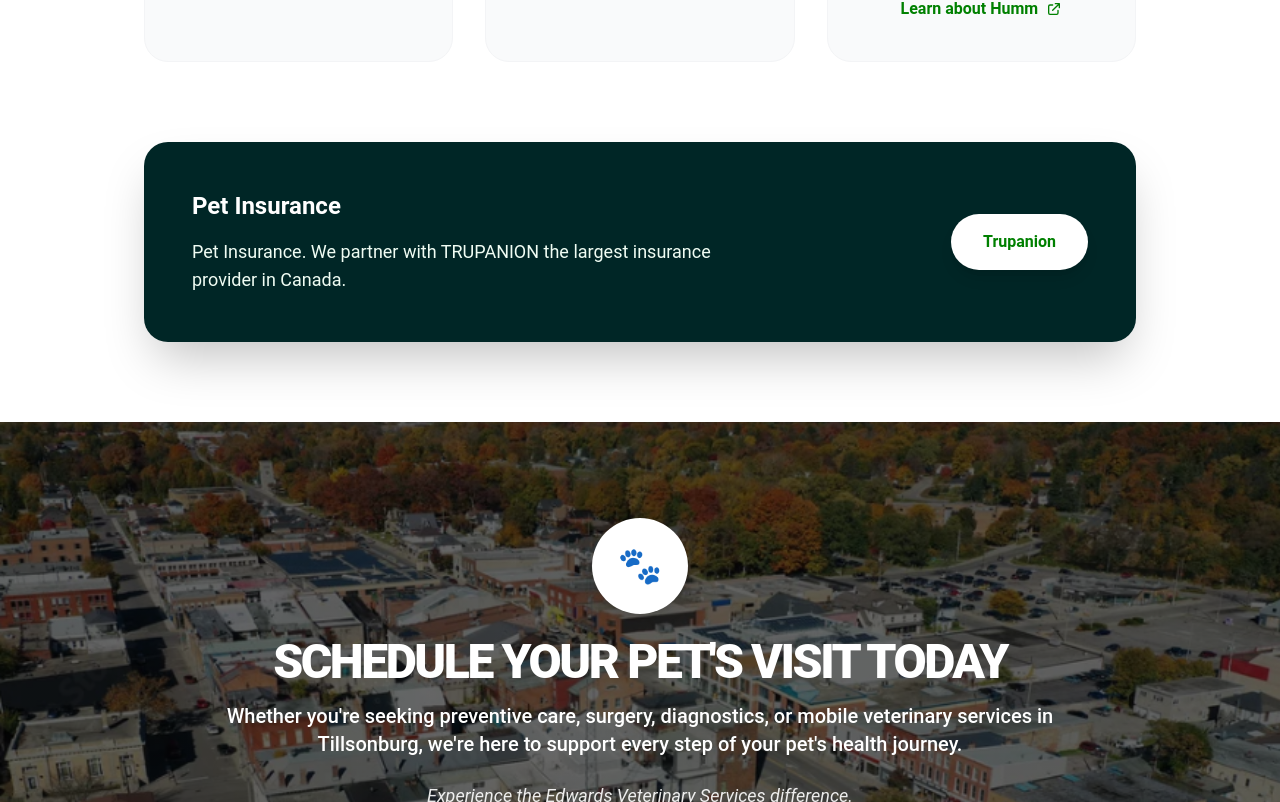
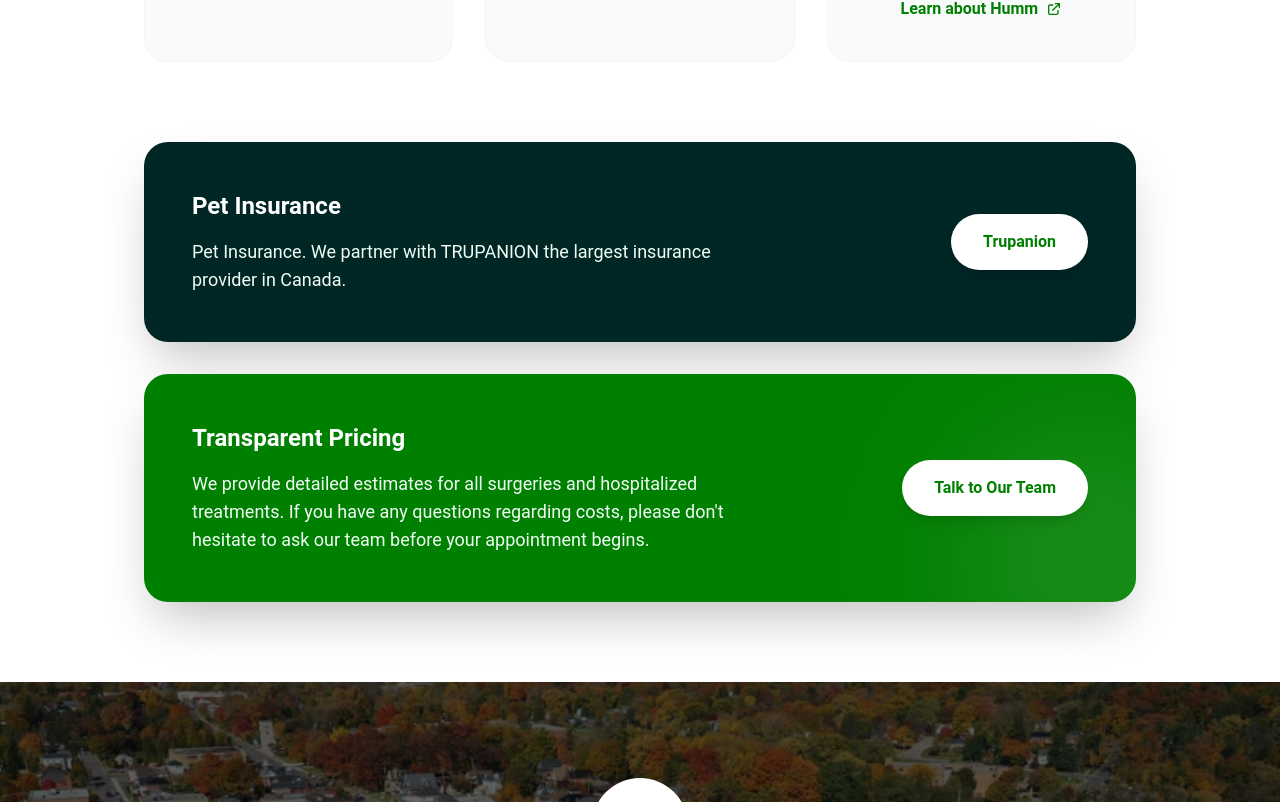
Before and after one commit to csmansoor/Edwards-Veterinary-Service-Website, a React (Vite) app: page /#/payments in a window 1280 px wide. Shown: the part 924-1726 px from the top of the page. Built offline with nearby package versions, Linux system fonts and the light colour scheme.

Commit message:
image fixed layout improved

```diff
--- a/package.json
+++ b/package.json
@@ -6,10 +6,9 @@
   "homepage": "https://csmansoor.github.io/Edwards-Veterinary-Service-Website",
   "scripts": {
     "dev": "vite",
-    "build": "tsc && vite build",
+    "build": "vite build",
     "preview": "vite preview",
     "predeploy": "npm run build",
-
     "deploy": "gh-pages -d dist"
   },
   "dependencies": {
--- a/pages/Payments.tsx
+++ b/pages/Payments.tsx
@@ -1,7 +1,7 @@
 import React from 'react';
 import { Link } from 'react-router-dom';
-
-
+//@ts-ignore
+import hummLogo from '../images/humm-logo.webp';
 const Payments: React.FC = () => {
   const paymentMethods = [
     {
@@ -28,7 +28,7 @@ const Payments: React.FC = () => {
       detail: "Buy now and pay later with Humm. Spread the cost of your pet's care over easy installments.",
       icon: (
         <img
-          src="/humm-logo.webp"
+          src={hummLogo}
           alt="Humm Logo"
           className="h-21 w-auto object-contain" // Height matches the SVG feel, width scales naturally
         />
@@ -96,6 +96,23 @@ const Payments: React.FC = () => {
              </a>
            </div>
         </div>
+        <div className="h-8" />
+        <div className="bg-[#008000] rounded-3xl p-12 text-white shadow-2xl relative gap-y-8 overflow-hidden">
+          <div className="relative z-10 flex flex-col md:flex-row items-center justify-between gap-8">
+            <div className="max-w-xl">
+              <h3 className="text-2xl font-bold mb-4">Transparent Pricing</h3>
+              <p className="text-green-50 text-lg">
+                We provide detailed estimates for all surgeries and hospitalized treatments.
+                If you have any questions regarding costs, please don't hesitate to ask
+                our team before your appointment begins.
+              </p>
+            </div>
+            <Link to="/contact" className="bg-white text-[#008000] px-8 py-4 rounded-full font-bold hover:bg-gray-100 transition shadow-lg whitespace-nowrap">
+              Talk to Our Team
+            </Link>
+          </div>
+          <div className="absolute -right-20 -bottom-20 w-64 h-64 bg-white/10 rounded-full blur-3xl"></div>
+        </div>
       </div>
     </div>
   );
```
Also changed, not shown: Public/humm-logo.webp (deleted), diff.txt (added), images/humm-logo.webp (added), 4 other files (tests, documents, lock files or other folders).
